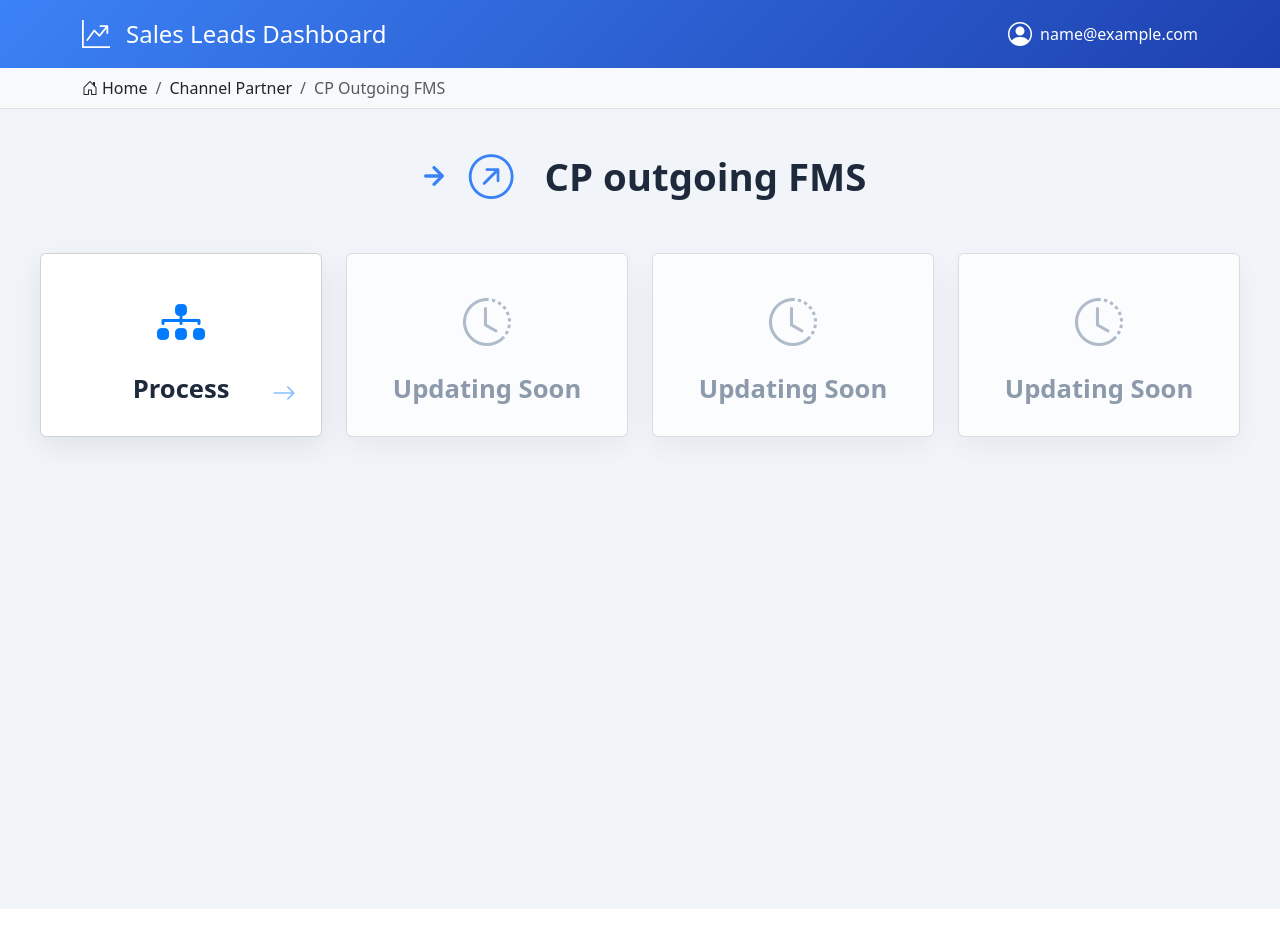
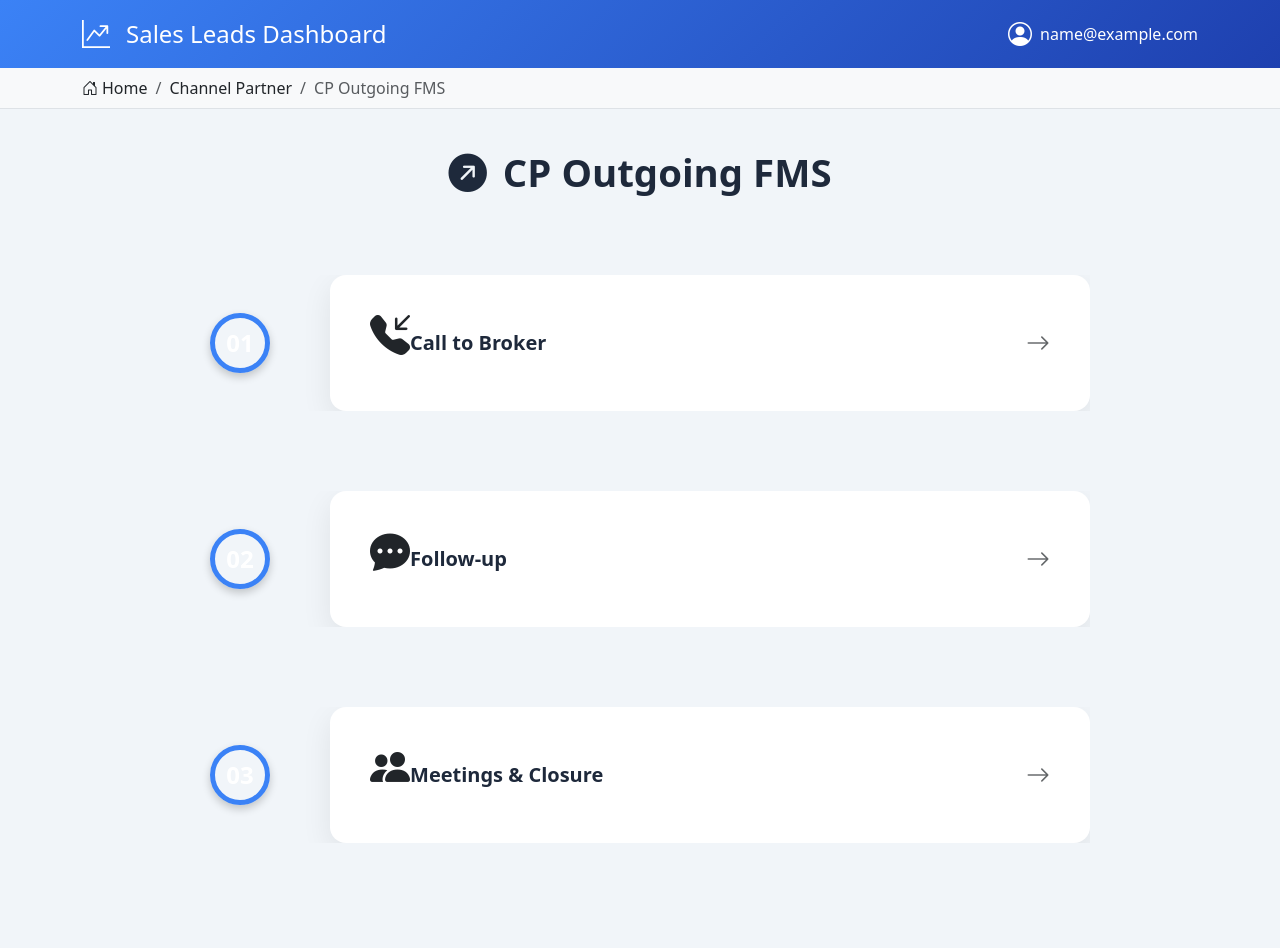
Before and after one commit to gouravghoshi55/vrn_sales_crm, a React (Vite) app: page /channel-partner/cp-outgoing in a window 1280 px wide. Shown: the top 948 px of the page. Before the commit the page ends 909 px from the top, so only its background shows below. Built offline with nearby package versions, Linux system fonts and the light colour scheme; sample sign-in values are in the browser's storage.

Commit message:
NPD updated

```diff
--- a/src/App.jsx
+++ b/src/App.jsx
@@ -42,6 +42,7 @@ function App() {
         }
       />
 
+      {/* Keep this route — it's currently used by many users / old bookmarks */}
       <Route
         path="/channel-partner/cp-outgoing/process"
         element={
@@ -51,7 +52,7 @@ function App() {
         }
       />
 
-      {/* New 3-step flow */}
+      {/* These three paths are WORKING right now – do NOT change them */}
       <Route
         path="/process/call-to-broker"
         element={
@@ -71,19 +72,20 @@ function App() {
       />
 
       <Route
-  path="/new-project-development"
-  element={
-    <PrivateRoute>
-      <NewProjectProcess />
-    </PrivateRoute>
-  }
-/>
-
-      <Route
         path="/process/meetings"
         element={
           <PrivateRoute>
             <Meetings />
+          </PrivateRoute>
+        }
+      />
+
+      {/* New project development – already working */}
+      <Route
+        path="/new-project-development"
+        element={
+          <PrivateRoute>
+            <NewProjectProcess />
           </PrivateRoute>
         }
       />
--- a/src/pages/ActionModal.jsx
+++ b/src/pages/ActionModal.jsx
@@ -68,6 +68,8 @@ function ActionModal({ row, onClose, onSuccess }) {
             >
               <option value="">Select status...</option>
               <option value="CRR">CRR</option>
+              <option value="Not interested">Not interested</option>
+              <option value="Not Eligible">Not Eligible</option>
               <option value="Agreed to next meeting">
                 Agreed to next meeting
               </option>
--- a/src/pages/CPOutgoing.jsx
+++ b/src/pages/CPOutgoing.jsx
@@ -1,58 +1,83 @@
+// src/pages/CPOutgoing.jsx
 import { useNavigate } from "react-router-dom";
 import Layout from "../components/Layout";
-import "../assets/styles/CPOutgoing.css";
+import "../assets/styles/Process.css";
 
 function CPOutgoing() {
   const navigate = useNavigate();
+
+  const steps = [
+    {
+      number: "01",
+      title: "Call to Broker",
+      icon: "bi bi-telephone-inbound-fill", // filled version looks better in most UIs
+      path: "/process/call-to-broker",
+    },
+    {
+      number: "02",
+      title: "Follow-up",
+      icon: "bi bi-chat-dots-fill",
+      path: "/process/followup",
+    },
+    {
+      number: "03",
+      title: "Meetings & Closure",
+      icon: "bi bi-people-fill",
+      path: "/process/meetings",
+    },
+  ];
 
   return (
     <Layout
       breadcrumbs={[
         { name: "Channel Partner", path: "/channel-partner" },
-        { name: "CP Outgoing FMS", path: "/channel-partner/cp-outgoing" }
+        { name: "CP Outgoing FMS", path: "/channel-partner/cp-outgoing" },
       ]}
     >
-      <div className="page-container">
-        <h1 className="page-title">
-          <i className="bi bi-arrow-up-right-circle me-3"></i>
-          CP outgoing FMS
+      <div className="process-page">
+        <h1 className="process-title">
+          <i className="bi bi-arrow-up-right-circle-fill me-3"></i>
+          CP Outgoing FMS
         </h1>
 
-        <div className="card-grid">
-          {/* Active Card: Process */}
+        <div className="timeline-container">
+          <div className="timeline">
+            {steps.map((step, index) => (
               <div
-            className="card clickable hover-card"
-            onClick={() => navigate("/channel-partner/cp-outgoing/process")}
+                key={index}
+                className="timeline-item hover-card clickable"
+                onClick={() => navigate(step.path)}
+                role="button"
+                tabIndex={0}
+                onKeyDown={(e) => {
+                  if (e.key === "Enter" || e.key === " ") {
+                    e.preventDefault();
+                    navigate(step.path);
+                  }
+                }}
               >
-            <div className="card-icon">
-              <i className="bi bi-diagram-3-fill"></i>
+                {/* Step Number Circle */}
+                <div className="timeline-marker">
+                  <div className="marker-circle">
+                    <span className="step-number">{step.number}</span>
                   </div>
-            <h3>Process</h3>
-            <span className="card-arrow">
-              <i className="bi bi-arrow-right arrow-icon"></i>
-            </span>
                 </div>
 
-          {/* Disabled Cards */}
-          <div className="card disabled">
-            <div className="card-icon muted">
-              <i className="bi bi-clock-history"></i>
+                {/* Step Content */}
+                <div className="timeline-content">
+                  <div className="content-inner">
+                    <i className={`${step.icon} step-icon`}></i>
+                    <h3 className="step-title">{step.title}</h3>
+                    <i className="bi bi-arrow-right arrow-icon"></i>
                   </div>
-            <h3>Updating Soon</h3>
                 </div>
 
-          <div className="card disabled">
-            <div className="card-icon muted">
-              <i className="bi bi-clock-history"></i>
+                {/* Connecting line between steps */}
+                {index < steps.length - 1 && (
+                  <div className="timeline-line"></div>
+                )}
               </div>
-            <h3>Updating Soon</h3>
-          </div>
-
-          <div className="card disabled">
-            <div className="card-icon muted">
-              <i className="bi bi-clock-history"></i>
-            </div>
-            <h3>Updating Soon</h3>
+            ))}
           </div>
         </div>
       </div>
--- a/src/pages/ChannelPartner.jsx
+++ b/src/pages/ChannelPartner.jsx
@@ -20,6 +20,7 @@ function ChannelPartner() {
           <div
             className="card clickable hover-card"
             onClick={() => navigate("/channel-partner/cp-outgoing")}
+            title="CP Outgoing FMS Process"
           >
             <div className="card-icon">
               <i className="bi bi-arrow-up-right-circle-fill"></i>
@@ -30,6 +31,7 @@ function ChannelPartner() {
             </span>
           </div>
 
+          {/* Active Card - NEW Project Development FMS */}
           <div
             className="card clickable hover-card"
             onClick={() => navigate("/new-project-development")}
@@ -44,6 +46,7 @@ function ChannelPartner() {
             </span>
           </div>
 
+          {/* Disabled Cards */}
           <div className="card disabled">
             <div className="card-icon muted">
               <i className="bi bi-clock-history"></i>
```
Lines whose indentation alone changed are shown as unchanged.
